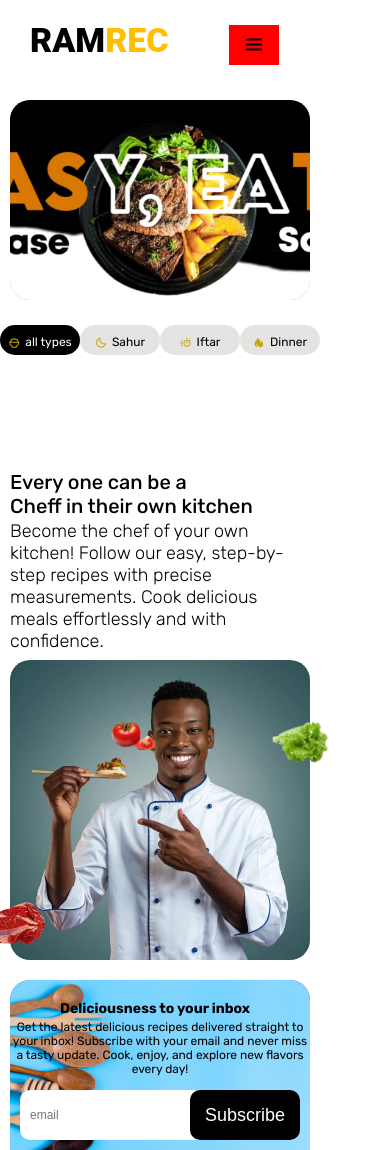
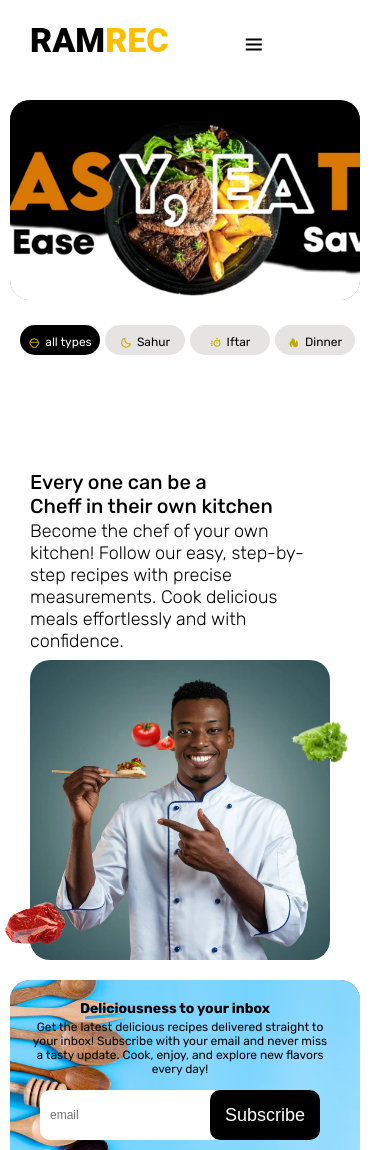
Before and after one commit to abdirasak23/ramrec, a website: page index.html in a window 390 px wide. Drawn offline with nearby package versions, Linux system fonts and the light colour scheme; no server answers.

Commit message:
last responsive

```diff
--- a/style.css
+++ b/style.css
@@ -787,7 +787,7 @@ a {
     }
 
 
-    .left, .texts, .small_texts, .right, .delicios {
+    .left, .texts, .small_texts, .right {
         width: 100% !important;
         max-width: 300px; /* Adjust as needed */
         left: 0 !important;
@@ -821,7 +821,7 @@ a {
         text-align: center;
         top: 25px;
         overflow: hidden;
-        background-color: red;
+        background-color: transparent;
         border: none;
     }
 
@@ -879,7 +879,7 @@ a {
 
 
     .start{
-        width: 300px;
+        width: 350px;
         position: relative;
         left: 10px;
     }
@@ -888,7 +888,7 @@ a {
         /* background-color: grey; */
         position: relative;
         left: 0px;
-        gap: 0px;
+        gap: 5px;
         width: 100%;
         height: 60px;
     }
@@ -897,7 +897,7 @@ a {
         font-size: 12px;
         /* background-color: blue; */
         position: relative;
-        left: 0px;
+        left: 20px;
         width: 80px;
         height: 60px;
 
@@ -938,7 +938,7 @@ a {
         /* background-color: yellow; */
         width: 220px;
         position: relative;
-        left: 0px;
+        left: 20px;
         display: grid;
         grid-template-columns: 1fr;
     }
@@ -955,7 +955,7 @@ a {
     width: 310px;
     height: 230px;
     position: relative;
-    left: 10px !important;
+    left: 30px !important;
 
 
 }
@@ -989,14 +989,14 @@ font-size: 20px;
     /* background-color: yellow; */
     width: 300px;
     position: relative;
-    left: 10px !important;
+    left: 30px !important;
     height: 300px;
 }
 
 .delis{
     /* background-color: green; */
     position: absolute;
-    left: 50px;
+    left: 70px;
     width: 200px;
     height: 20px;
 }
@@ -1008,7 +1008,7 @@ font-size: 20px;
 .emails{
     /* background-color: red; */
     position: absolute;
-    left: 0px;
+    left: 20px;
     width: 300px;
     height: 60px;
     top: 40px;
@@ -1022,7 +1022,7 @@ font-size: 20px;
 .email{
     /* background-color: yellow; */
     position: absolute;
-    left: 10px;
+    left: 30px;
     width: 280px;
     top: 110px;
     height: 50px;
@@ -1042,7 +1042,7 @@ font-size: 20px;
 }
 
 .delicios{
-    /* width: 300px; */
+    width: 350px;
     position: relative;
     top: 240px;
     left: 10px !important;
@@ -1064,16 +1064,22 @@ font-size: 20px;
 .links{
     position: relative;
     top: -10px;
-    left: 20px;
+    left: 60px;
 }
 
 .links ul a{
     font-size: 14px;
 }
 
+.foot{
+    position: relative;
+    left: 40px;
+}
+
 .last{
     position: relative;
     top: 225px;
+    left: -10px;
 }
 
 .last h5{
```
